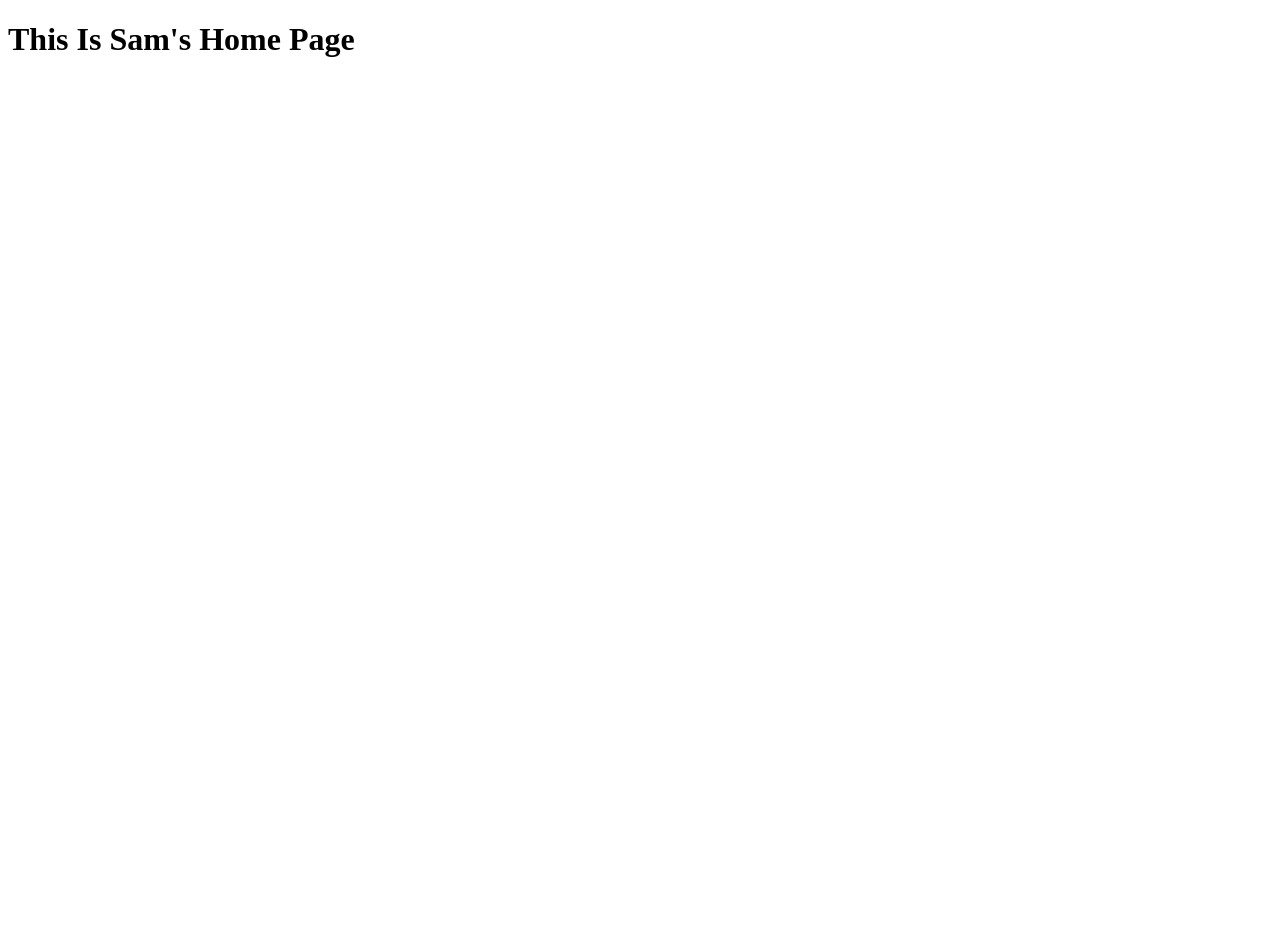
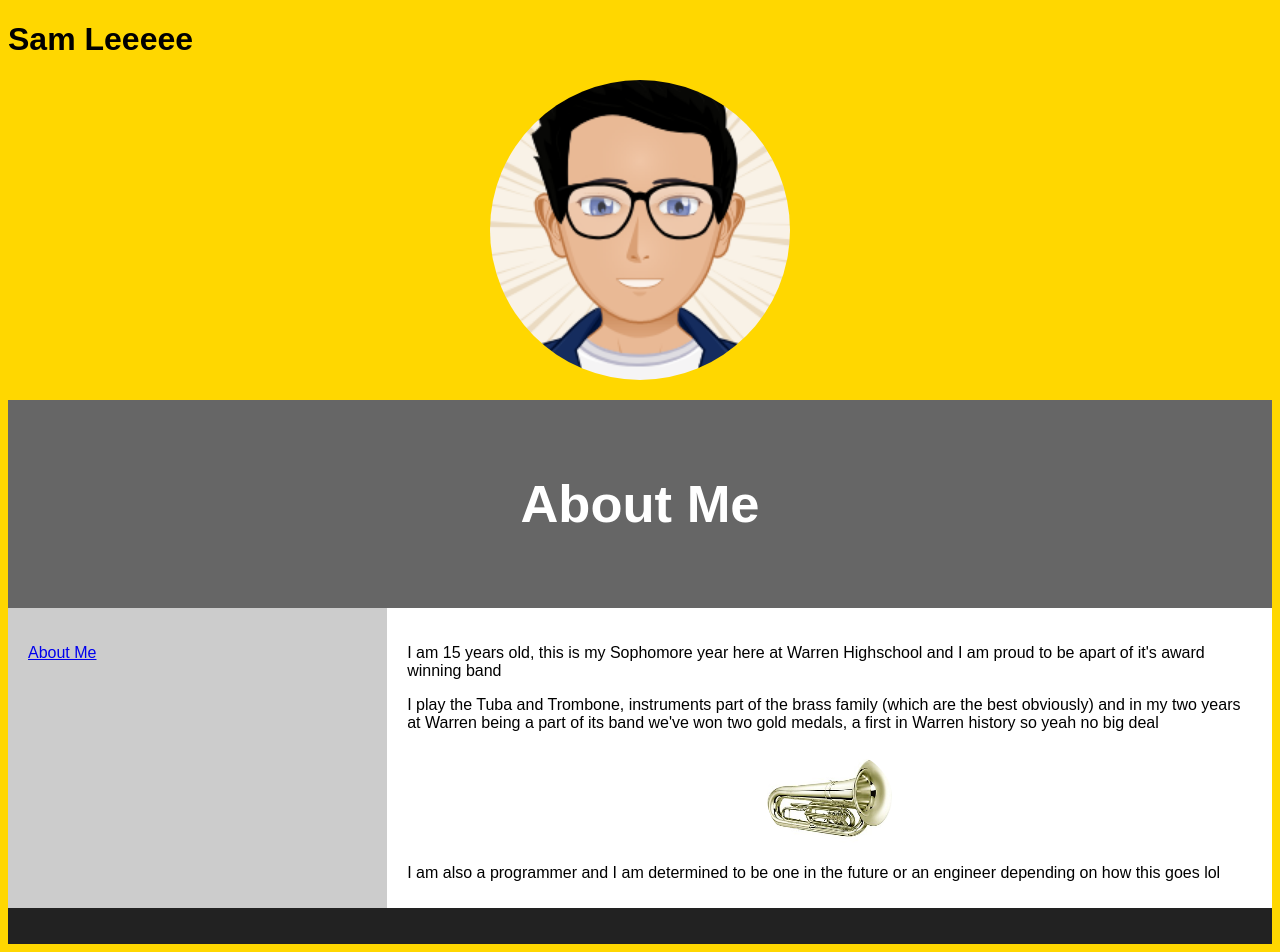
Before and after one commit to Whstubaguy/Whstubaguy.github.io, a plain HTML site: page index.html in a window 1280 px wide. Before the commit the page ends 800 px from the top, so only its background shows below. Drawn offline with Linux system fonts and the light colour scheme.

Commit message:
Initial commit

```diff
--- a/index.html
+++ b/index.html
@@ -1,10 +1,136 @@
 <!doctype html>
 <html lang="eng">
     <head>
+        <body style="background-color:#FFD700;">
         <meta charset="utf-8">
         <title>Home</title>
     </head>
     <body>
-        <h1>This Is Sam's Home Page</h1>
+        <h1>Sam Leeeee</h1>
     </body>
 </html>
+
+<!DOCTYPE html>
+<html>
+<head>
+<meta name="viewport" content="width=device-width, initial-scale=1">
+<style>
+img {
+  display: block;
+  margin-left: auto;
+  margin-right: auto;
+  border-radius:75%;
+}
+</style>
+</head>
+<body>
+
+<img src="Sam Lee.png.png" alt="Me" height="300" width="300">
+
+</body>
+</html>
+
+<!DOCTYPE html>
+<html lang="en">
+<head>
+<title>CSS Template</title>
+<meta charset="utf-8">
+<meta name="viewport" content="width=device-width, initial-scale=1">
+<style>
+* {
+  box-sizing: border-box;
+}
+
+body {
+  font-family: Arial, Helvetica, sans-serif;
+}
+
+/* Style the header */
+header {
+  background-color: #666;
+  padding: 30px;
+  text-align: center;
+  font-size: 35px;
+  color: white;
+}
+
+/* Create two columns/boxes that floats next to each other */
+nav {
+  float: left;
+  width: 30%;
+  height: 300px; /* only for demonstration, should be removed */
+  background: #ccc;
+  padding: 20px;
+}
+
+/* Style the list inside the menu */
+nav ul {
+  list-style-type: none;
+  padding: 0;
+}
+
+article {
+  float: left;
+  padding: 20px;
+  width: 70%;
+  background-color: #FFFFFF;
+  height: 300px; /* only for demonstration, should be removed */
+}
+
+/* Clear floats after the columns */
+section:after {
+  content: "";
+  display: table;
+  clear: both;
+}
+
+/* Style the footer */
+footer {
+  background-color: #222;
+  padding: 10px;
+  text-align: center;
+  color: white;
+}
+
+/* Responsive layout - makes the two columns/boxes stack on top of each other instead of next to each other, on small screens */
+@media (max-width: 600px) {
+  nav, article {
+    width: 100%;
+    height: auto;
+  }
+}
+</style>
+</head>
+<body>
+
+<h2></h2>
+<p></p>
+<p></p>
+
+<header>
+  <h2>About Me</h2>
+</header>
+
+<section>
+  <nav>
+    <ul>
+      <li><a href="#">About Me</a></li>
+      <li><a href="#"></a></li>
+      <li><a href="#"></a></li>
+    </ul>
+  </nav>
+
+  <article>
+    <p>I am 15 years old, this is my Sophomore year here at Warren Highschool and I am proud to be apart of it's award winning band</p>
+    <p>I play the Tuba and Trombone, instruments part of the brass family (which are the best obviously) and in my two years at Warren being a part of its band we've won two gold medals, a first in Warren history so yeah no big deal</p>
+    <img src="Contra.jpg" alt="What I play (Oh yeah)" width="125" height="100">
+    <p>I am also a programmer and I am determined to be one in the future or an engineer depending on how this goes lol</p>
+  </article>
+</section>
+
+<footer>
+  <p></p>
+</footer>
+
+</body>
+</html>
```
Also changed, not shown: Contra.jpg (added), Sam Lee.png.png (added).
